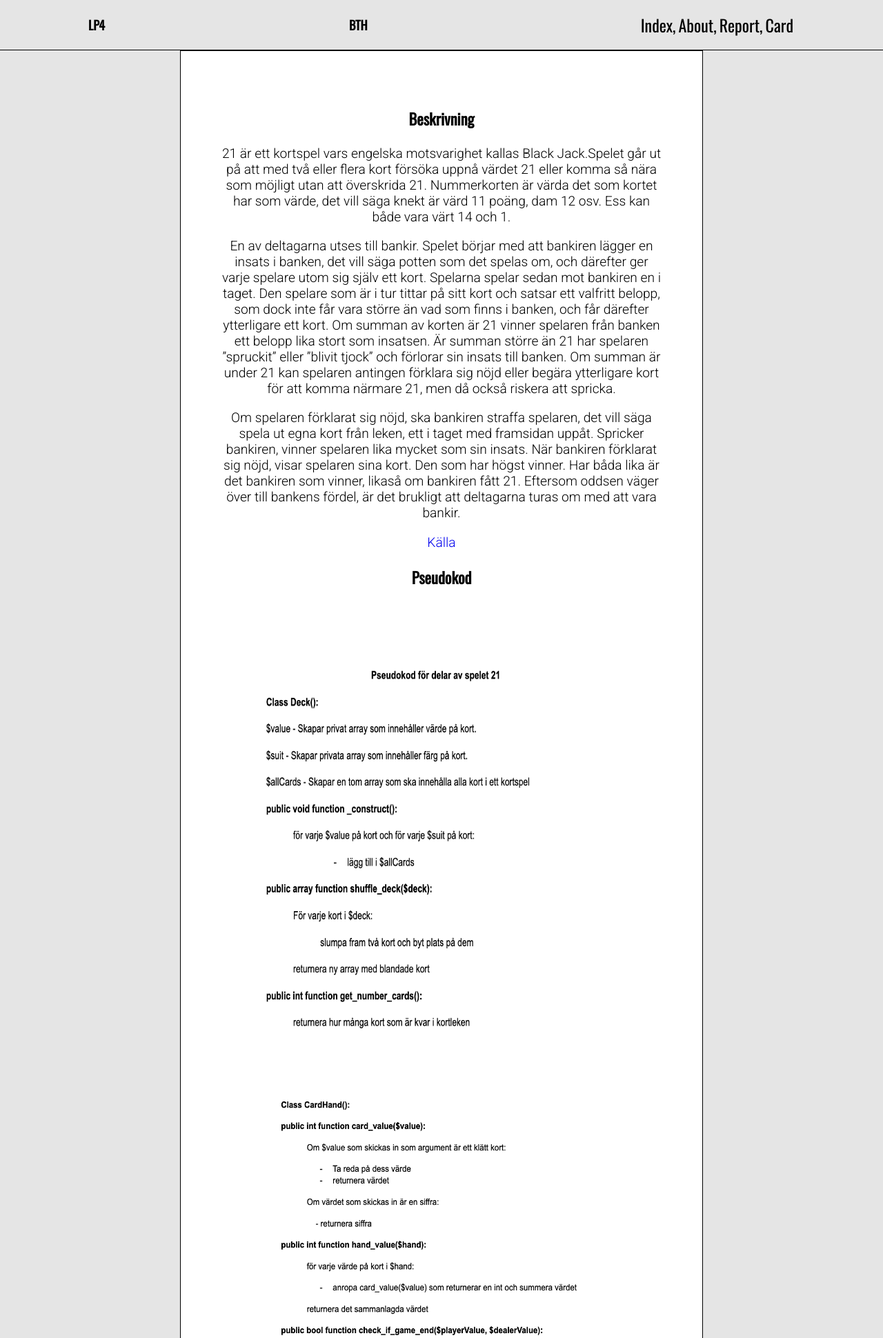
After one commit to emcofa/mvc-report, a Symfony app: template templates/card/game21.html.twig in a window 1280 px wide. The commit adds this page. Shown: the top 1940 px of the page at 69% size. Run offline with Twig, Linux system fonts and the light colour scheme; the template is opened without the code that fills it, so the values that code supplies are empty; some libraries are stand-ins or nearby versions.

Commit message:
added pseudo and flowchart

```diff
--- a/public/css/base.css
+++ b/public/css/base.css
@@ -218,6 +218,17 @@ footer {
     font-family: 'Roboto', sans-serif;
 }
 
+.container3 {
+    background-color: #ffffff;
+    padding: 3em;
+    max-width: 50%;
+    border: 1px solid black;
+    text-align: center;
+    margin: 0 auto;
+    font-size: 1.2rem;
+    font-family: 'Roboto', sans-serif;
+}
+
 .footer-column {
     display: grid;
     grid-template-columns: auto auto;
--- a/src/Controller/DeckWith2Jokers.php
+++ b/src/Controller/DeckWith2Jokers.php
@@ -5,8 +5,6 @@ namespace App\Controller;
 use Symfony\Bundle\FrameworkBundle\Controller\AbstractController;
 use Symfony\Component\HttpFoundation\JsonResponse;
 use Symfony\Component\HttpFoundation\Response;
-use Symfony\Component\HttpFoundation\Request;
-use Symfony\Component\HttpFoundation\Session\SessionInterface;
 use Symfony\Component\Routing\Annotation\Route;
 
 class DeckWith2Jokers extends CardDeck
@@ -20,7 +18,7 @@ class DeckWith2Jokers extends CardDeck
         $data = [
             'title' => 'Spelkort med jokrar',
             'card_deck' => $card->deck(),
-            'joker' => 'j',
+            'add_joker_to_deck' => 'j',
         ];
 
         return $this->render('card/deck2.html.twig', $data);
--- a/src/Controller/Player.php
+++ b/src/Controller/Player.php
@@ -5,20 +5,18 @@ namespace App\Controller;
 use Symfony\Bundle\FrameworkBundle\Controller\AbstractController;
 use Symfony\Component\HttpFoundation\JsonResponse;
 use Symfony\Component\HttpFoundation\Response;
-use Symfony\Component\HttpFoundation\Request;
-use Symfony\Component\HttpFoundation\Session\SessionInterface;
 use Symfony\Component\Routing\Annotation\Route;
 
 class Player extends AbstractController
 {
     /**
      * @Route("/card/deck/deal/{players}/{cards}", name="gamePlayer")
+     * methods={"GET","HEAD"}
      */
     public function player(
         int $players,
         int $cards
-    ): Response
-    {
+    ): Response {
         $card = new \App\Card\CardHand();
         $data = [
             'title' => 'Kortspel',
--- a/templates/card/card-landingpage.html.twig
+++ b/templates/card/card-landingpage.html.twig
@@ -37,6 +37,12 @@
                     <li><a href="card/api/deck">Visa hela korleken</a></li>
                     <li><a href="card/api/deck/shuffle">Blanda kortleken</a></li>
                 </ul>
+                <h2>Problemlösning</h2>
+                <ul class="ul-card">
+                    <li>
+                        <a href="{{ path("game21") }}">Kortspel 21</a>
+                    </li>
+                </ul>
             </div>
         </div>
     </div>
--- a/templates/card/deck2.html.twig
+++ b/templates/card/deck2.html.twig
@@ -13,8 +13,8 @@
             <div class="column">
                 {% for card in card_deck %} <img class="cards" src="{{ asset("img/cards/" ~ card ~ ".svg") }}" width="100" height="140" alt="{{card}}">
                 {% endfor %}
-                <img class="cards" src="{{ asset("img/cards/" ~ joker ~ ".svg") }}" width="100" height="140" alt="{{joker}}">
-                <img class="cards" src="{{ asset("img/cards/" ~ joker ~ ".svg") }}" width="100" height="140" alt="{{joker}}">
+                <img class="cards" src="{{ asset("img/cards/" ~ add_joker_to_deck ~ ".svg") }}" width="100" height="140" alt="{{add_joker_to_deck}}">
+                <img class="cards" src="{{ asset("img/cards/" ~ add_joker_to_deck ~ ".svg") }}" width="100" height="140" alt="{{add_joker_to_deck}}">
             </div>
         </div>
     </div>
--- /dev/null
+++ b/templates/card/game21.html.twig
@@ -0,0 +1,52 @@
+{% include "base.html.twig" %}
+
+{# {% block title %}Dice{% endblock %} #}
+
+{% block content %}
+
+<body>
+    {% include 'nav.twig' %}
+    <div class="container3">
+        <h2>{{ title }}</h2>
+        <h3>Beskrivning</h3>
+        <p>21 är ett kortspel vars engelska motsvarighet kallas Black Jack.Spelet går ut på att med två eller flera kort
+            försöka uppnå värdet 21 eller komma så nära som möjligt utan att överskrida 21. Nummerkorten är värda det
+            som kortet har som värde, det vill säga knekt är värd 11 poäng, dam 12 osv. Ess kan både vara värt 14 och 1.
+        <p>En av deltagarna utses till bankir. Spelet börjar med att bankiren lägger en insats i banken, det vill säga
+            potten som det spelas om, och därefter ger varje spelare utom sig själv ett kort. Spelarna spelar sedan mot
+            bankiren en i taget. Den spelare som är i tur tittar på sitt kort och satsar ett valfritt belopp, som dock
+            inte får vara större än vad som finns i banken, och får därefter ytterligare ett kort.
+            Om summan av korten är 21 vinner spelaren från banken ett belopp lika stort som insatsen. Är summan större
+            än 21 har spelaren ”spruckit” eller ”blivit tjock” och förlorar sin insats till banken. Om summan är under
+            21 kan spelaren antingen förklara sig nöjd eller begära ytterligare kort för att komma närmare 21, men då
+            också riskera att spricka.</p>
+        <p>Om spelaren förklarat sig nöjd, ska bankiren straffa spelaren, det vill säga spela ut egna kort från leken,
+            ett i taget med framsidan uppåt. Spricker bankiren, vinner spelaren lika mycket som sin insats. När bankiren
+            förklarat sig nöjd, visar spelaren sina kort. Den som har högst vinner. Har båda lika är det bankiren som
+            vinner, likaså om bankiren fått 21.
+            Eftersom oddsen väger över till bankens fördel, är det brukligt att deltagarna turas om med att vara bankir.
+        </p><a href="https://sv.wikipedia.org/wiki/Tjugoett_(kortspel)">Källa</a>
+        <h3>
+            Pseudokod
+        </h3>
+        <img src="{{ asset("img/pseudo1.png" ) }}" width="600" height="700" alt="pseudo">
+        <img src="{{ asset("img/pseudo2.png" ) }}" width="600" height="800" alt="pseudo">
+        <h3>
+            Flödesschema
+        </h3>
+        <img src="{{ asset("img/flowchart.png" ) }}" width="600" height="800" alt="pseudo">
+        <h3>
+            De klasser jag kan tänkas implementera i spelet är följande:
+        </h3>
+        <ul class="ul-card">
+            <li>Deck - skapa kortleken och blanda den</li>
+            <li>Players - skapa spelare och dealer</li>
+            <li>CardHand - Få värde på hand, kolla om någon vunnit</li>
+        </ul>
+
+    </div>
+
+    {% include 'footer.twig' %}
+</body>
+
+{% endblock %}
--- a/templates/footer.twig
+++ b/templates/footer.twig
@@ -1,7 +1,7 @@
 <footer class="footer">
     <div class="footer-column">
         <div class="grid1">
-            <a class="social" href="https://github.com/emcofa/report.git"><svg xmlns="http://www.w3.org/2000/svg" width="50" height="50" viewBox="0 0 24 24">
+            <a class="social" href="https://github.com/emcofa/mvc-report.git"><svg xmlns="http://www.w3.org/2000/svg" width="50" height="50" viewBox="0 0 24 24">
                     <path
                         d="M12 0c-6.626 0-12 5.373-12 12 0 5.302 3.438 9.8 8.207 11.387.599.111.793-.261.793-.577v-2.234c-3.338.726-4.033-1.416-4.033-1.416-.546-1.387-1.333-1.756-1.333-1.756-1.089-.745.083-.729.083-.729 1.205.084 1.839 1.237 1.839 1.237 1.07 1.834 2.807 1.304 3.492.997.107-.775.418-1.305.762-1.604-2.665-.305-5.467-1.334-5.467-5.931 0-1.311.469-2.381 1.236-3.221-.124-.303-.535-1.524.117-3.176 0 0 1.008-.322 3.301 1.23.957-.266 1.983-.399 3.003-.404 1.02.005 2.047.138 3.006.404 2.291-1.552 3.297-1.23 3.297-1.23.653 1.653.242 2.874.118 3.176.77.84 1.235 1.911 1.235 3.221 0 4.609-2.807 5.624-5.479 5.921.43.372.823 1.102.823 2.222v3.293c0 .319.192.694.801.576 4.765-1.589 8.199-6.086 8.199-11.386 0-6.627-5.373-12-12-12z" />
                 </svg></a>
```
Also changed, not shown: src/Controller/Game.php (added, +25 -0 lines), public/img/flowchart.png (added), public/img/pseudo1.png (added), public/img/pseudo2.png (added), 3 other files.
